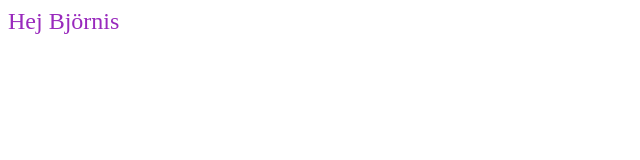
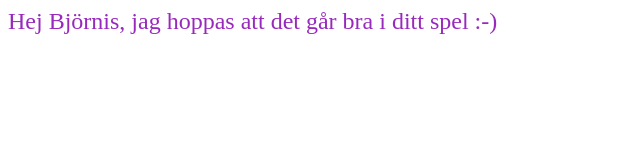
Before and after one commit to majil334/majil334.github.io, a plain HTML site: page index.html in a window 1280 px wide. Shown: the whole page, without its empty margins (0-640 px from the left). Drawn offline with Linux system fonts and the light colour scheme.

Commit message:
html björnis, spel

```diff
--- a/index.html
+++ b/index.html
@@ -11,6 +11,6 @@
   </style>
 </head>
 <body>
-<p class="p1">Hej Björnis</p>
+<p class="p1">Hej Björnis, jag hoppas att det går bra i ditt spel :-)</p>
 </body>
 </html>
```
